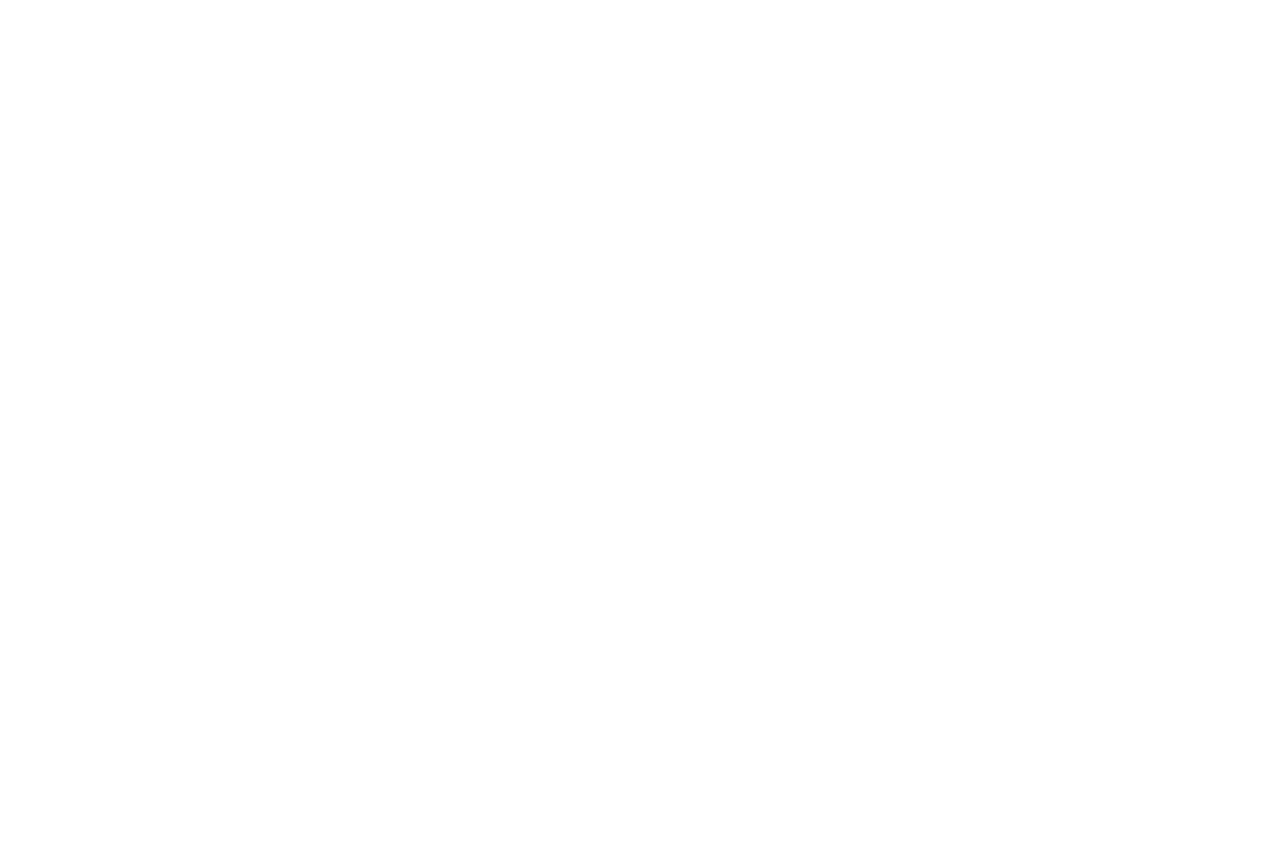
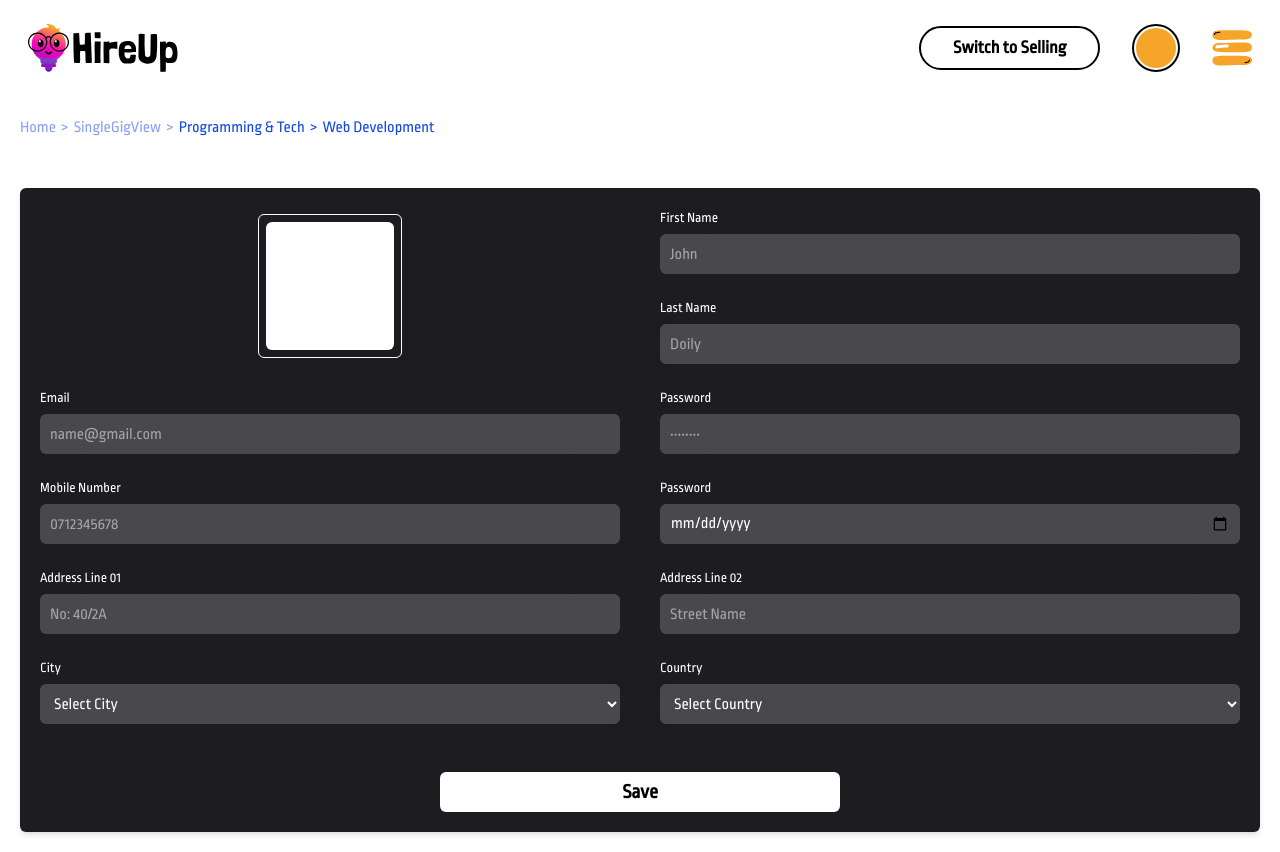
Before and after one commit to thisalsalpura/hireup_frontend, a React (Vite) app: page /profile in a window 1280 px wide. Before the commit this address had no page. Before the commit the page ends 800 px from the top, so only its background shows below. Built offline with nearby package versions, Linux system fonts and the light colour scheme; a web font is replaced by a local one.

Commit message:
Update 2.0

```diff
--- a/src/App.jsx
+++ b/src/App.jsx
@@ -3,7 +3,7 @@
 import Login from "./pages/Login";
 import Home from "./pages/Home";
 import SingleGigView from "./pages/SingleGigView";
-
+import Profile from "./pages/Profile";
 import { Route, BrowserRouter as Router, Routes } from "react-router-dom";
 
 const App = () => {
@@ -15,6 +15,7 @@
                     <Route path="/login" element={<Login />} />
                     <Route path="/home" element={<Home />} />
                     <Route path="/singleGigView" element={<SingleGigView />} />
+                    <Route path="/profile" element={<Profile />} />
                 </Routes>
             </Router>
         </main>
--- /dev/null
+++ b/src/pages/Profile.jsx
@@ -0,0 +1,118 @@
+import React from "react";
+import Navbar from "./Navbar";
+
+const Profile = () => {
+    return (
+        <section className="bg-white custom2">
+
+            <Navbar />
+
+            <div className="max-w-7xl mx-auto h-full mt-24 bg-white p-5">
+
+                <div className="flex items-center justify-start">
+                    <div className="flex flex-wrap md:flex-row items-center justify-start md:justify-center">
+                        <span className="text-base text-blue-700 opacity-50 cursor-pointer">Home &nbsp;{">"}&nbsp;</span>
+                        <span className="text-base text-blue-700 opacity-50 cursor-pointer">&nbsp;SingleGigView &nbsp;{">"}&nbsp;</span>
+                        <span className="text-base text-blue-700 opacity-100 cursor-pointer">&nbsp;Programming & Tech &nbsp;{">"}&nbsp;</span>
+                        <span className="text-base text-blue-700 opacity-100 cursor-pointer">&nbsp;Web Development</span>
+                    </div>
+                </div>
+
+                <div className="h-full w-full bg-cus-black-low grid grid-cols-12 rounded-md shadow-md mt-12">
+
+                    <div className="col-span-6 flex items-center justify-center h-full pt-5 pl-5 pr-5 pb-3">
+                        <div className="h-36 w-36 flex items-center justify-center border border-white rounded-md cursor-pointer">
+                            <div className="h-32 w-32 bg-white rounded-md"></div>
+                        </div>
+                    </div>
+
+                    <div className="col-span-6 flex flex-col items-center justify-center gap-6 pt-5 pl-5 pr-5 pb-3">
+                        <div className="flex flex-col w-full gap-1.5">
+                            <label htmlFor="fname" className="text-white text-sm">First Name</label>
+                            <input id="fname" name="fname" className="bg-blur h-10 py-0.5 px-2.5 rounded-md text-white text-base" type="text" placeholder="John" required />
+                        </div>
+                        <div className="flex flex-col w-full gap-1.5">
+                            <label htmlFor="lname" className="text-white text-sm">Last Name</label>
+                            <input id="lname" name="lname" className="bg-blur h-10 py-0.5 px-2.5 rounded-md text-white text-base" type="text" placeholder="Doily" required />
+                        </div>
+                    </div>
+
+                    <div className="col-span-6 flex items-center justify-center pt-3 pl-5 pr-5 pb-3">
+                        <div className="flex flex-col w-full gap-1.5">
+                            <label htmlFor="email" className="text-white text-sm">Email</label>
+                            <input id="email" name="email" className="bg-blur h-10 py-0.5 px-2.5 rounded-md text-white text-base" type="email" placeholder="name@gmail.com" required />
+                        </div>
+                    </div>
+
+                    <div className="col-span-6 flex items-center justify-center pt-3 pl-5 pr-5 pb-3">
+                        <div className="flex flex-col w-full gap-1.5">
+                            <label htmlFor="password" className="text-white text-sm">Password</label>
+                            <input id="password" name="password" className="bg-blur h-10 py-0.5 px-2.5 rounded-md text-white text-base" type="password" placeholder="••••••••" required />
+                        </div>
+                    </div>
+
+                    <div className="col-span-6 flex items-center justify-center pt-3 pl-5 pr-5 pb-3">
+                        <div className="flex flex-col w-full gap-1.5">
+                            <label htmlFor="mobile" className="text-white text-sm">Mobile Number</label>
+                            <input id="mobile" name="mobile" className="bg-blur h-10 py-0.5 px-2.5 rounded-md text-white text-base" type="tel" placeholder="0712345678" required />
+                        </div>
+                    </div>
+
+                    <div className="col-span-6 flex items-center justify-center pt-3 pl-5 pr-5 pb-3">
+                        <div className="flex flex-col w-full gap-1.5">
+                            <label htmlFor="dob" className="text-white text-sm">Password</label>
+                            <input id="dob" name="dob" className="bg-blur h-10 py-0.5 px-2.5 rounded-md text-white text-base" type="date" required />
+                        </div>
+                    </div>
+
+                    <div className="col-span-6 flex items-center justify-center pt-3 pl-5 pr-5 pb-3">
+                        <div className="flex flex-col w-full gap-1.5">
+                            <label htmlFor="line1" className="text-white text-sm">Address Line 01</label>
+                            <input id="line1" name="line1" className="bg-blur h-10 py-0.5 px-2.5 rounded-md text-white text-base" type="text" placeholder="No: 40/2A" required />
+                        </div>
+                    </div>
+
+                    <div className="col-span-6 flex items-center justify-center pt-3 pl-5 pr-5 pb-3">
+                        <div className="flex flex-col w-full gap-1.5">
+                            <label htmlFor="line2" className="text-white text-sm">Address Line 02</label>
+                            <input id="line2" name="line2" className="bg-blur h-10 py-0.5 px-2.5 rounded-md text-white text-base" type="text" placeholder="Street Name" required />
+                        </div>
+                    </div>
+
+                    <div className="col-span-6 flex items-center justify-center pt-3 pl-5 pr-5 pb-3">
+                        <div className="flex flex-col w-full gap-1.5">
+                            <label htmlFor="city" className="text-white text-sm">City</label>
+                            <select id="city" name="city" className="bg-blur h-10 py-0.5 px-2.5 rounded-md text-white text-base" required>
+                                <option value="" className="text-black text-base">Select City</option>
+                                <option value="" className="text-black text-base">Colombo</option>
+                                <option value="" className="text-black text-base">Kandy</option>
+                                <option value="" className="text-black text-base">Galle</option>
+                            </select>
+                        </div>
+                    </div>
+
+                    <div className="col-span-6 flex items-center justify-center pt-3 pl-5 pr-5 pb-3">
+                        <div className="flex flex-col w-full gap-1.5">
+                            <label htmlFor="country" className="text-white text-sm">Country</label>
+                            <select id="country" name="country" className="bg-blur h-10 py-0.5 px-2.5 rounded-md text-white text-base" required>
+                                <option value="" className="text-black text-base">Select Country</option>
+                                <option value="" className="text-black text-base">Sri Lanka</option>
+                                <option value="" className="text-black text-base">Austarlia</option>
+                                <option value="" className="text-black text-base">England</option>
+                            </select>
+                        </div>
+                    </div>
+
+                    <div className="col-span-12 flex items-center justify-center p-5 mt-4">
+                        <button className="w-1/3 text-xl text-black font-bold py-1.5 px-2.5 bg-white rounded-md cursor-pointer">Save</button>
+                    </div>
+
+                </div>
+
+            </div>
+
+        </section>
+    )
+}
+
+export default Profile;
```
Also changed, not shown: src/pages/SingleGigView.jsx (+17 -17 lines).
